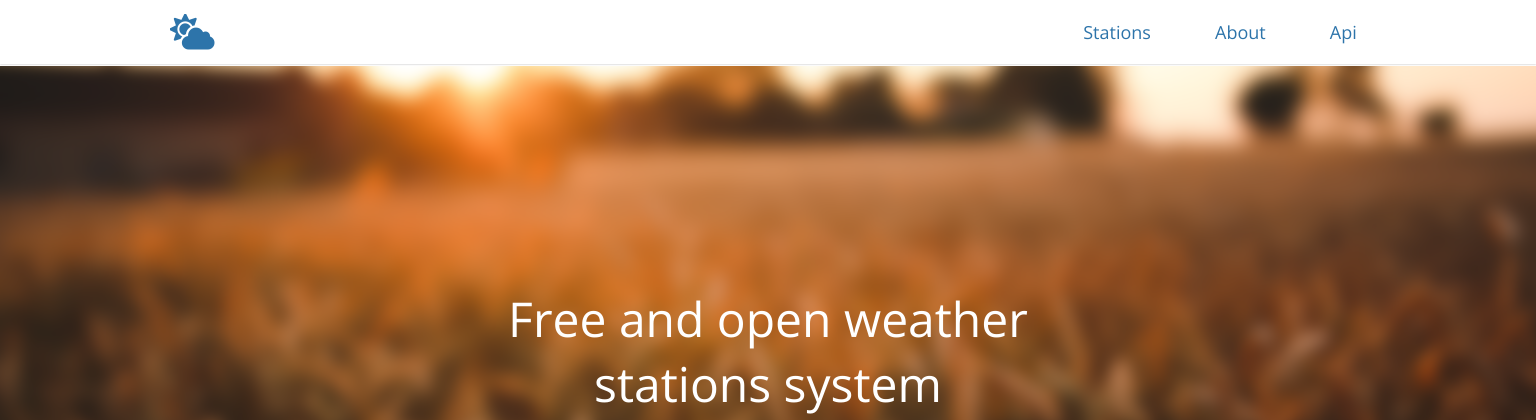
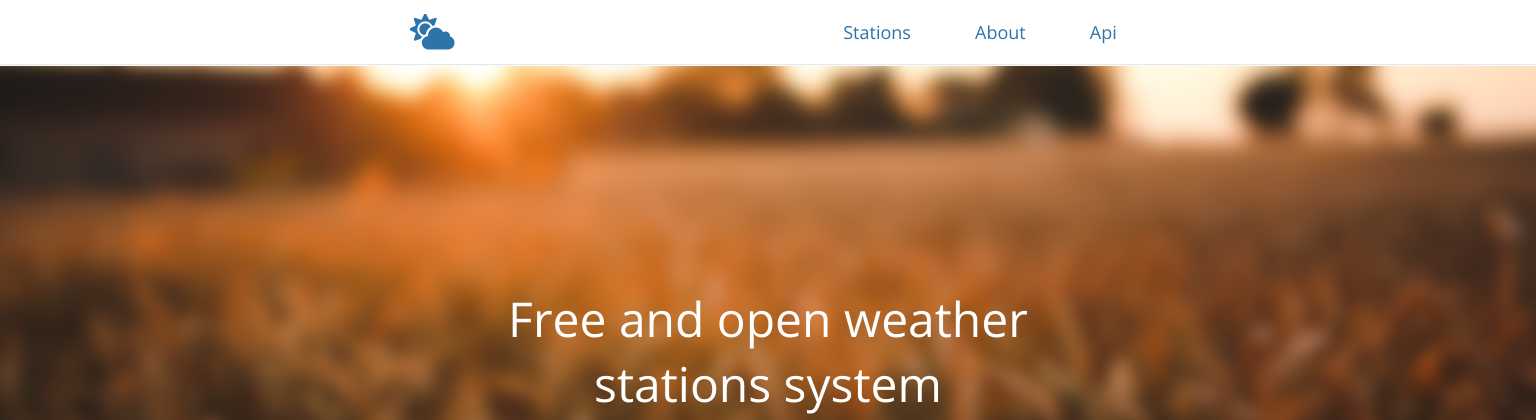
Before and after one commit to marosiak/open_weather, a Django app: page / in a window 1536 px wide. Shown: the top 420 px of the page. Run offline with Django 3.2, Linux system fonts and the light colour scheme; some libraries are stand-ins or nearby versions.

Commit message:
[Added] Ultra-wide support for nav bar

```diff
--- a/static/css/Mixins.scss
+++ b/static/css/Mixins.scss
@@ -8,3 +8,9 @@
     @content;
   }
 }
+
+@mixin wide {
+  @media only screen and (min-width: 1520px) {
+    @content;
+  }
+}
--- a/static/css/components/_Navigation.scss
+++ b/static/css/components/_Navigation.scss
@@ -12,6 +12,9 @@
   box-shadow: 0px 0px 2px 0px rgba(0, 0, 0, 0.3);
   @include tablet {
     padding: 0 2rem;
+  }
+  @include wide {
+    padding: 0 25rem
   }
   a {
     color: white;
--- a/static/css/main.css
+++ b/static/css/main.css
@@ -44,6 +44,11 @@ html {
 @media only screen and (max-width: 750px) {
   .navigation {
     padding: 0 2rem;
+  }
+}
+@media only screen and (min-width: 1520px) {
+  .navigation {
+    padding: 0 25rem;
   }
 }
 .navigation a {
```
Also changed, not shown: 1 other file.
